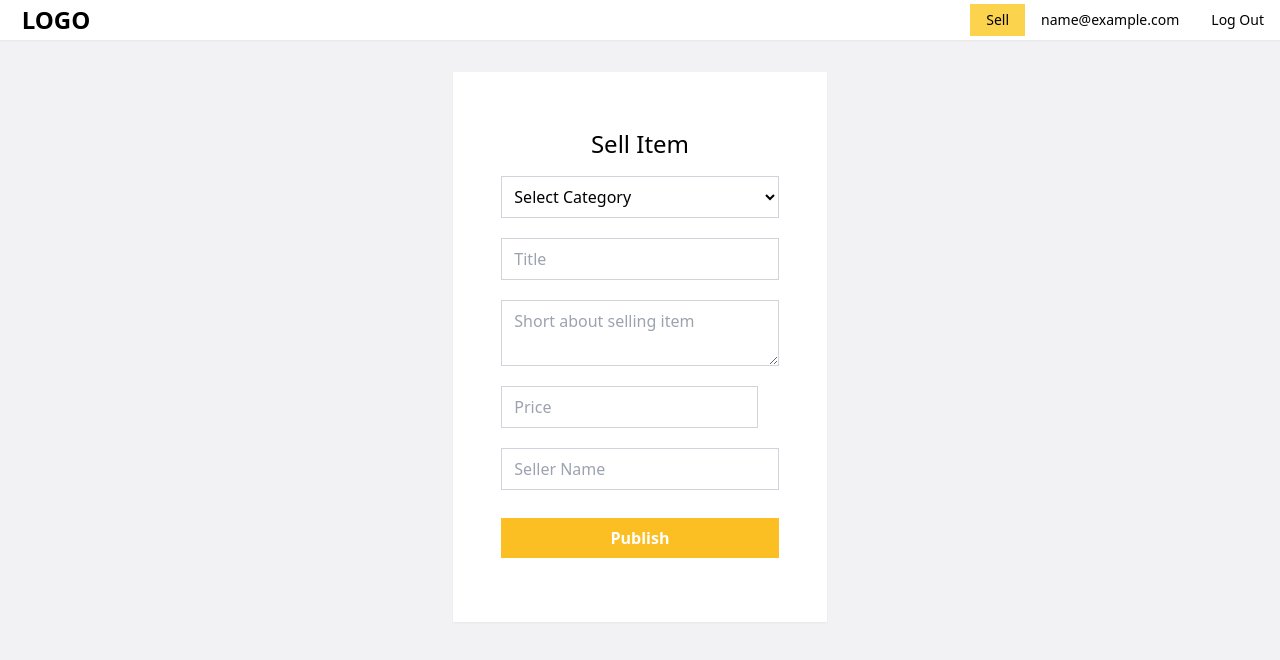
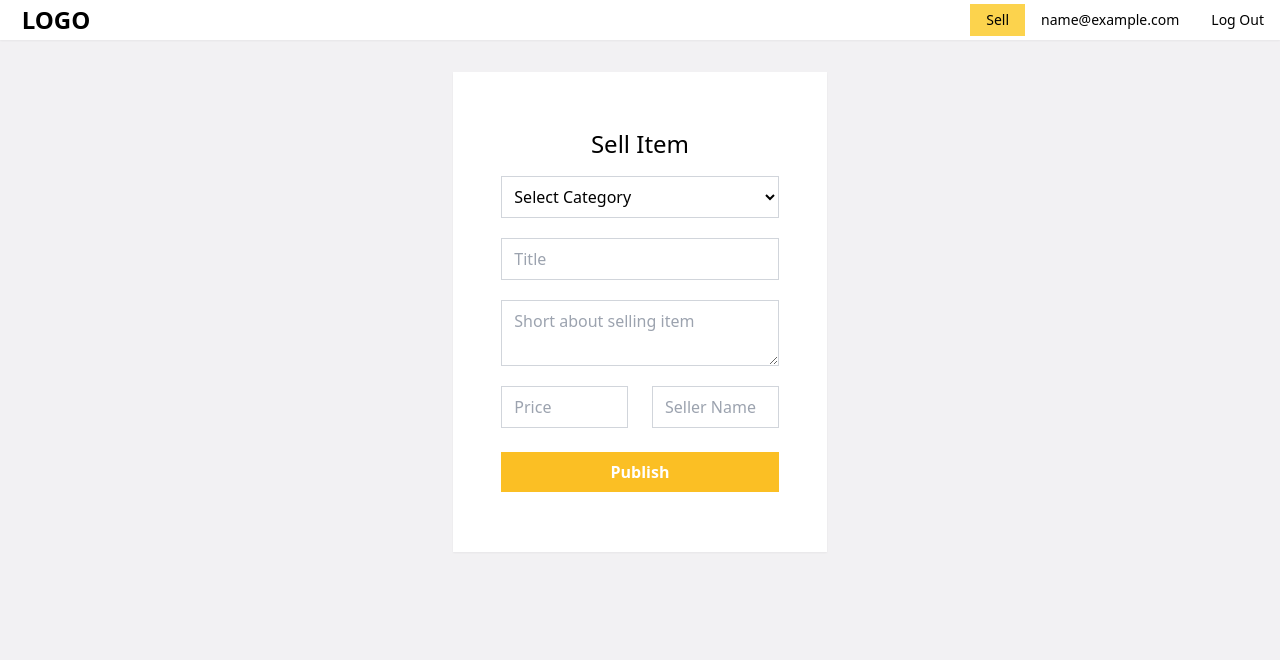
Before and after one commit to dkumza/tts_client, a React (Vite) app: page /sell in a window 1280 px wide. Shown: the top 660 px of the page. Built offline with nearby package versions, Linux system fonts and the light colour scheme; sample sign-in values are in the browser's storage.

Commit message:
Refactor Sell component and SellInputForkim

```diff
--- a/src/components/pages/sell/Sell.jsx
+++ b/src/components/pages/sell/Sell.jsx
@@ -113,7 +113,9 @@ export const Sell = () => {
                ) : (
                   <p className="h-5"></p>
                )}
+               <div className="flex w-full gap-6">
                   <SellInputForkim
+                     style={'w-full'}
                      formik={formik}
                      type={'number'}
                      id={'price'}
@@ -127,10 +129,11 @@ export const Sell = () => {
                      id={'author'}
                      placeholder={'Seller Name'}
                   />
+               </div>
 
                <button
                   type="submit"
-                  className="min-w-full py-2 my-2 text-white font-semibold bg-amber-400  hover:bg-amber-300 w-2/3"
+                  className="min-w-full py-2 my-1 text-white font-semibold bg-amber-400  hover:bg-amber-300 w-2/3"
                >
                   Publish
                </button>
--- a/src/components/pages/sell/SellInputForkim.jsx
+++ b/src/components/pages/sell/SellInputForkim.jsx
@@ -6,7 +6,7 @@ export const SellInputForkim = ({ formik, type, id, placeholder, style }) => {
       minVal = 1;
    }
    return (
-      <>
+      <div className="flex flex-col w-full">
          <input
             className={`${style} px-3 self-start py-2  border border-gray-300  focus:outline-none focus:ring-2 focus:ring-amber-400`}
             id={id}
@@ -24,6 +24,6 @@ export const SellInputForkim = ({ formik, type, id, placeholder, style }) => {
          ) : (
             <p className="h-5"></p>
          )}
-      </>
+      </div>
    );
 };
```
Lines whose indentation alone changed are shown as unchanged.
